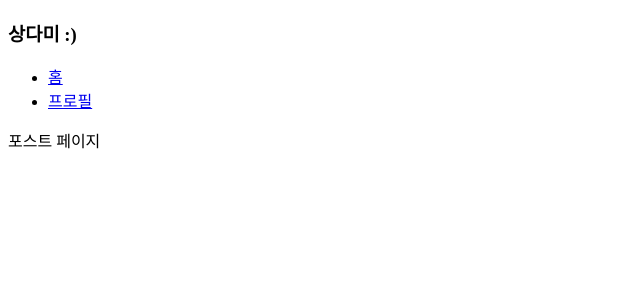
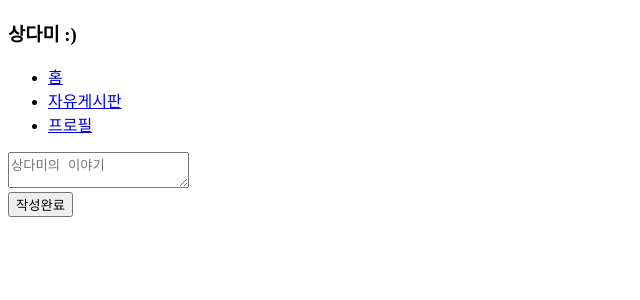
Before and after one commit to dobedh/sangdami, a React (Create React App) app: page /#/post in a window 1280 px wide. Shown: the top 300 px of the page, without its empty margins (0-640 px from the left). Built offline with nearby package versions, Linux system fonts and the light colour scheme; no server answers; sample sign-in values are in the browser's storage.

Commit message:
firestore db setting, community page routing

```diff
--- /dev/null
+++ b/src/components/Community.js
@@ -0,0 +1,17 @@
+import React from "react";
+import { useHistory } from "react-router";
+
+const Community = () => {
+  const history = useHistory();
+  const onWriteClick = () => {
+    history.push("/post");
+  };
+  return (
+    <>
+      <div>Community!</div>
+      <button onClick={onWriteClick}>글쓰기</button>
+    </>
+  );
+};
+
+export default Community;
--- a/src/components/Navigation.js
+++ b/src/components/Navigation.js
@@ -7,6 +7,9 @@ const Navigation = ({ isLoggedIn }) => {
       <ul>
         <li>
           <Link to="/">홈</Link>
+        </li>
+        <li>
+          <Link to="/community">자유게시판</Link>
         </li>
         {isLoggedIn ? (
           <li>
--- a/src/components/Router.js
+++ b/src/components/Router.js
@@ -6,14 +6,18 @@ import Signup from "../routes/Signup";
 import Login from "../routes/Login";
 import Navigation from "./Navigation";
 import Posts from "../routes/Posts";
+import Community from "./Community";
 
 const AppRouter = ({ userObj, isLoggedIn }) => {
   console.log(isLoggedIn);
   return (
     <Router>
       <Navigation isLoggedIn={isLoggedIn} />
+      <Route excat path="/community">
+        <Community userObj={userObj} />
+      </Route>
       <Route excat path="/post">
-        <Posts />
+        <Posts userObj={userObj} />
       </Route>
       <Switch>
         {isLoggedIn ? (
--- a/src/routes/Home.js
+++ b/src/routes/Home.js
@@ -1,16 +1,9 @@
-import { render } from "@testing-library/react";
-import React, { useState } from "react";
-import { useHistory } from "react-router";
+import React from "react";
 
 const Home = () => {
-  const history = useHistory();
-  const onWriteClick = () => {
-    history.push("/post");
-  };
   return (
     <div>
       <h4> 안녕! </h4>
-      <button onClick={onWriteClick}>글쓰기</button>
     </div>
   );
 };
--- a/src/routes/Posts.js
+++ b/src/routes/Posts.js
@@ -1,7 +1,48 @@
-import React from "react";
+import React, { useState } from "react";
+import { useHistory } from "react-router";
+import { db } from "../fbase";
 
-const Posts = () => {
-  return <div>포스트 페이지</div>;
+const Posts = ({ userObj }) => {
+  const [newPost, setNewPost] = useState("");
+  const [newPosts, setNewPosts] = useState([]);
+  const [attachment, setAttachment] = useState(null);
+  const history = useHistory();
+
+  const onSubmit = async (event) => {
+    event.preventDefault();
+    const postObj = {
+      text: newPost,
+      createdAt: Date.now(),
+      creatorId: userObj.uid,
+    };
+    await db.collection("posts").add(postObj);
+    setNewPost("");
+    setAttachment("");
+    history.push("/community");
+  };
+  const onChange = (event) => {
+    const {
+      target: { value },
+    } = event;
+    setNewPost(value);
+  };
+
+  return (
+    <div>
+      <form onSubmit={onSubmit}>
+        <div>
+          <textarea
+            placeholder="상다미의 이야기"
+            onChange={onChange}
+            required
+          ></textarea>
+        </div>
+        <div>
+          <input type="submit" value="작성완료" />
+        </div>
+      </form>
+    </div>
+  );
 };
 
 export default Posts;
```
